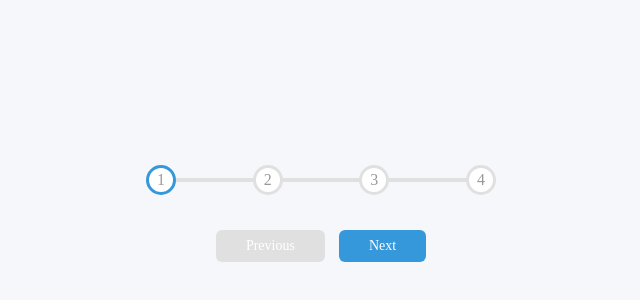
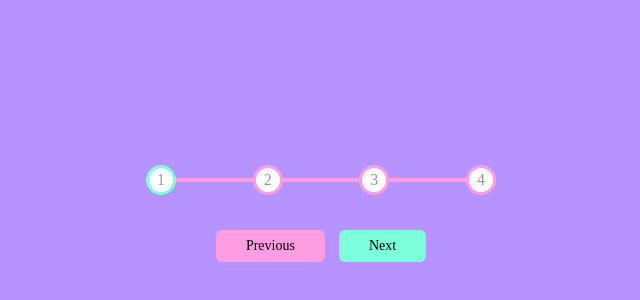
Before and after one commit to LaurentLabine/udemy_50projectsin50days, a plain HTML site: page day_2/index.html in a window 1280 px wide. Shown: the part 184-484 px from the top of the page, without its empty margins (319-959 px from the left). Drawn offline with Linux system fonts and the light colour scheme; a web font is replaced by a local one.

Commit message:
Styled project

```diff
--- a/day_2/style.css
+++ b/day_2/style.css
@@ -1,8 +1,9 @@
 @import url("https://fonts.googleapis.com/css2?family=Muli&display=swap");
 
 :root {
-    --line-border-fill: #3498db;
-    --line-border-empty: #e0e0e0;
+    --line-border-empty: #ff9de2;
+    --line-border-fill:  #7effdb;
+    --background-color: #b693fe;
 }
 
 * {
@@ -18,7 +19,7 @@ body {
     height: 100vh;
     overflow: hidden;
     margin: 0;
-    background-color: #f6f7fb
+    background-color: var(--background-color)
 }
 
 .container {
@@ -74,12 +75,12 @@ body {
 }
 
 .circle.active {
-    border-color: #3498db;
+    border-color: var(--line-border-fill);
 }
 
 .btn {
     background-color: var(--line-border-fill);
-    color: #fff;
+    color: black;
     border:0;
     border-radius: 6px;
     cursor: pointer;
```
